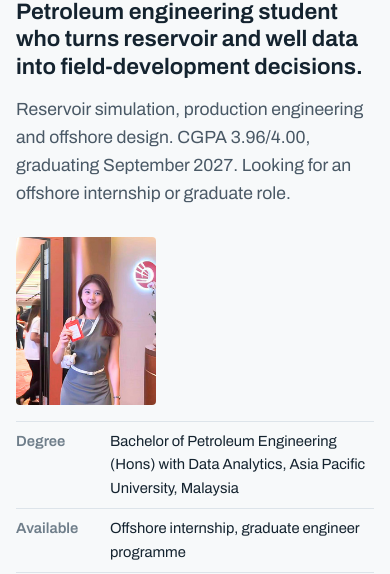
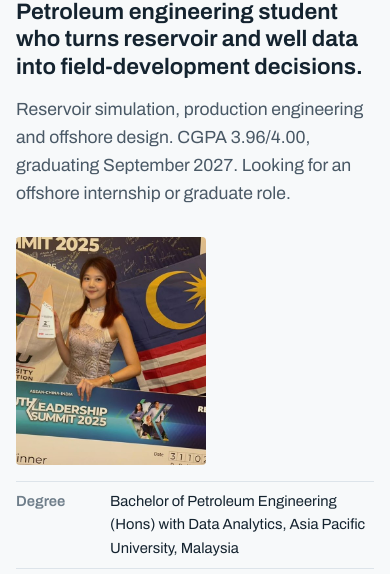
Before and after one commit to dumplinggg0905/dumplinggg0905.github.io, a plain HTML site: page index.html in a window 390 px wide. Shown: the part 189-763 px from the top of the page. Drawn offline with Linux system fonts and the light colour scheme.

Commit message:
Use ACIYLS 2025 photo as the portrait
Co-Authored-By: Claude Opus 5.5 <noreply@anthropic.com>

```diff
--- a/index.html
+++ b/index.html
@@ -7,7 +7,7 @@
   <meta name="description" content="Teh Jie Yee: petroleum engineering student (CGPA 3.96) in reservoir simulation, production and offshore design. Seeking offshore internship and graduate roles.">
   <meta property="og:title" content="Teh Jie Yee, Petroleum Engineer">
   <meta property="og:description" content="Reservoir simulation, production and offshore design. CGPA 3.96. 3rd place nationally, IEM Oil & Gas Platform Design Competition 2026.">
-  <meta property="og:image" content="assets/img/photo.jpg">
+  <meta property="og:image" content="assets/img/profile.jpg">
   <link rel="preconnect" href="https://fonts.googleapis.com">
   <link rel="preconnect" href="https://fonts.gstatic.com" crossorigin>
   <link href="https://fonts.googleapis.com/css2?family=Archivo:wdth,wght@62..125,400..900&display=swap" rel="stylesheet">
@@ -60,7 +60,7 @@
     </div>
 
     <div class="hero-side">
-      <img class="portrait" src="assets/img/photo.jpg" alt="Teh Jie Yee" width="251" height="335">
+      <img class="portrait" src="assets/img/profile.jpg" alt="Teh Jie Yee holding the 2nd prize trophy at the ASEAN-China-India Youth Leadership Summit 2025" width="580" height="696">
       <dl class="glance">
         <div><dt>Degree</dt><dd>Bachelor of Petroleum Engineering (Hons) with Data Analytics, Asia Pacific University, Malaysia</dd></div>
         <div><dt>Available</dt><dd>Offshore internship, graduate engineer programme</dd></div>
--- a/styles.css
+++ b/styles.css
@@ -210,7 +210,7 @@ main > * { max-width: 1120px; }
   .nav-links a { padding: 11px 0; border-top: 1px solid var(--rule); }
   .nav-links .nav-cv { border: 0; border-top: 1px solid var(--rule); border-radius: 0; padding: 11px 0; }
   .hero-side { grid-template-columns: 1fr; gap: 16px; }
-  .portrait { width: 140px; }
+  .portrait { width: 190px; }
   .glance div { grid-template-columns: 84px minmax(0, 1fr); gap: 10px; }
   .proj summary { grid-template-columns: minmax(0, 1fr) 22px; gap: 14px; }
   .proj-key { grid-column: 1; grid-row: 2; display: flex; align-items: baseline; gap: 8px; }
```
Also changed, not shown: assets/img/profile.jpg (added).
